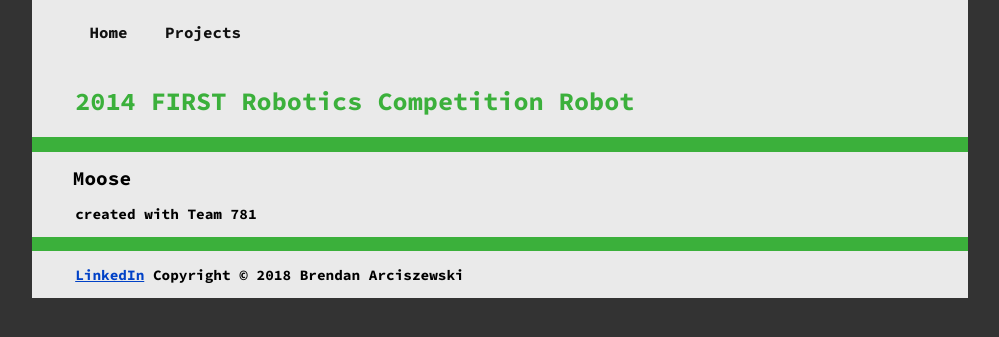
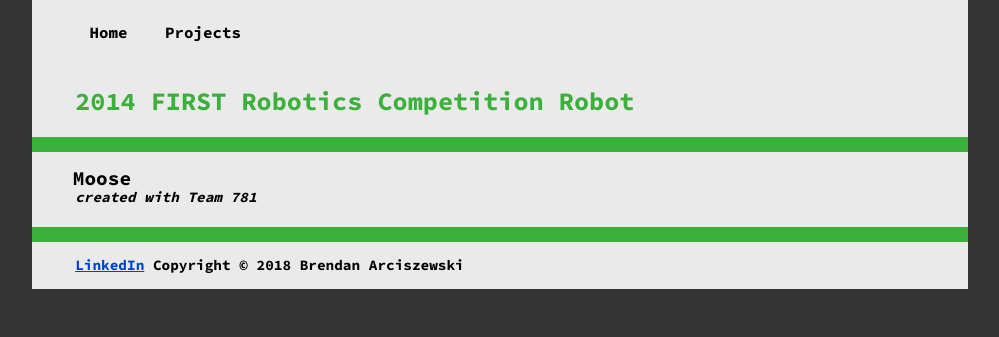
Before and after one commit to brendanarciszewski/brendanarciszewski.github.io, a Jekyll site: the page built from _posts/2014-04-26-2014_Robot.md, in a window 1280 px wide. Shown: the top 337 px of the page, without its empty margins (140-1139 px from the left). Built offline with Jekyll 4.4.1, drawn with Linux system fonts in a browser that asks for light colours.

Commit message:
css cleanup

```diff
--- a/css/mobile-base.css
+++ b/css/mobile-base.css
@@ -16,9 +16,6 @@
     --highlight-colour: #3BB03B; /*E09C00*/
     --link-colour: #0041C7;
     --link-visited-colour: #0034A1;
-    --menu-item-background-colour: #999;
-    --menu-item-hover-background-colour: #666;
-    --menu-font-colour: #111;
 }
 
 p,
@@ -68,8 +65,15 @@
     margin-top: 0;
 }
 
+/*Subheader*/
+header > p {
+    margin-top: -0.5em;
+    margin-bottom: 0.5em;
+    font-style: italic;
+}
 
-ul, ol {
+ul,
+ol {
     margin: 0;
     padding: 0 0 0 1.25em;
 }
@@ -183,19 +187,19 @@
     padding-right: 0;
 }
 
-main nav#con_nav {
+main > nav#con_nav {
     grid-area: con_nav;
     background: var(--module-background-colour);
     padding: var(--module-padding);
 }
 
-main article#con_article {
+main > article#con_article {
     grid-area: con_article;
     background: var(--module-background-colour);
     padding: var(--module-padding);
 }
 
-main div#con_sidebar {
+main > div#con_sidebar {
     grid-area: con_sidebar;
     background: var(--module-background-colour);
     padding: var(--module-padding);
```
